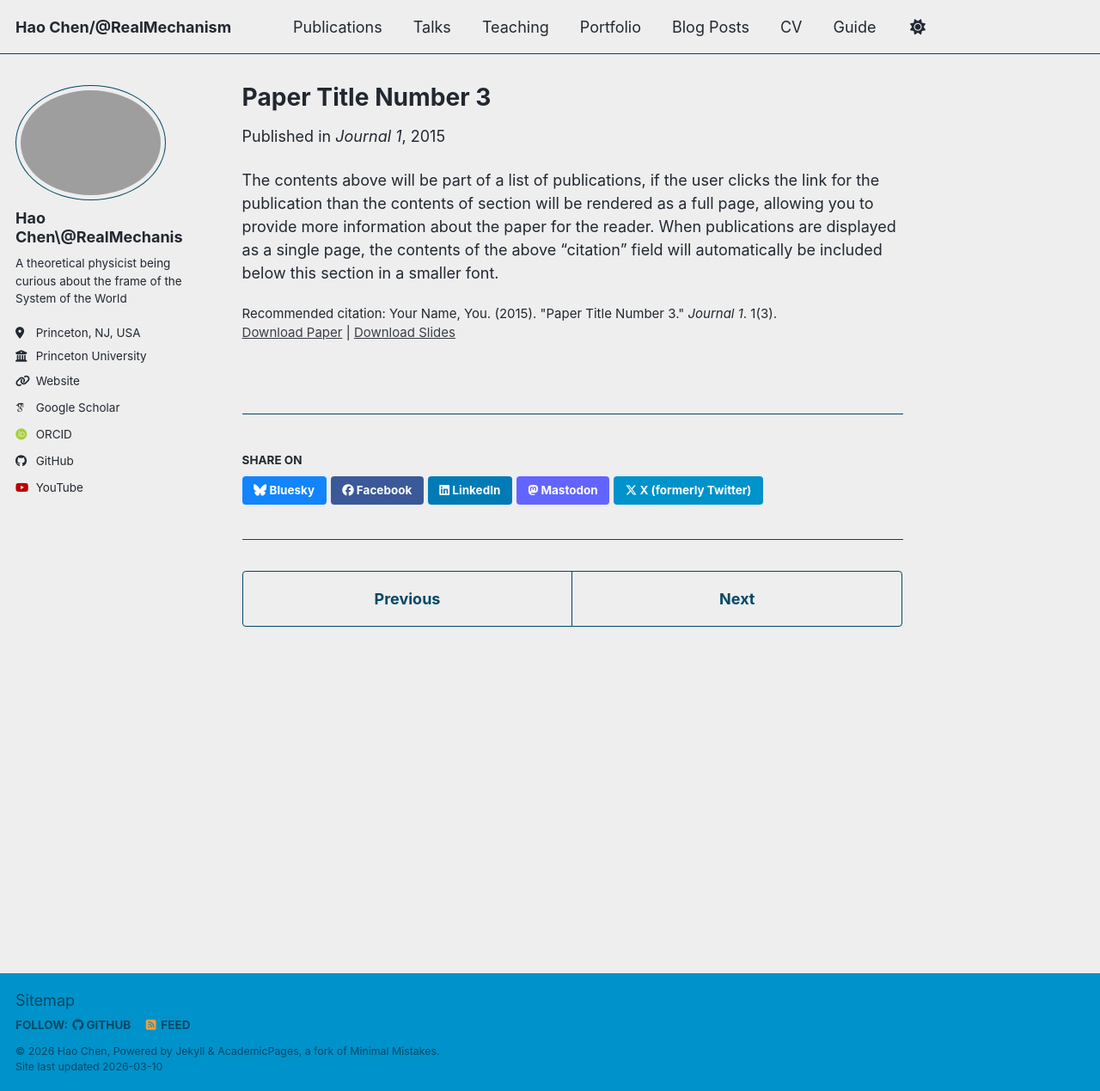
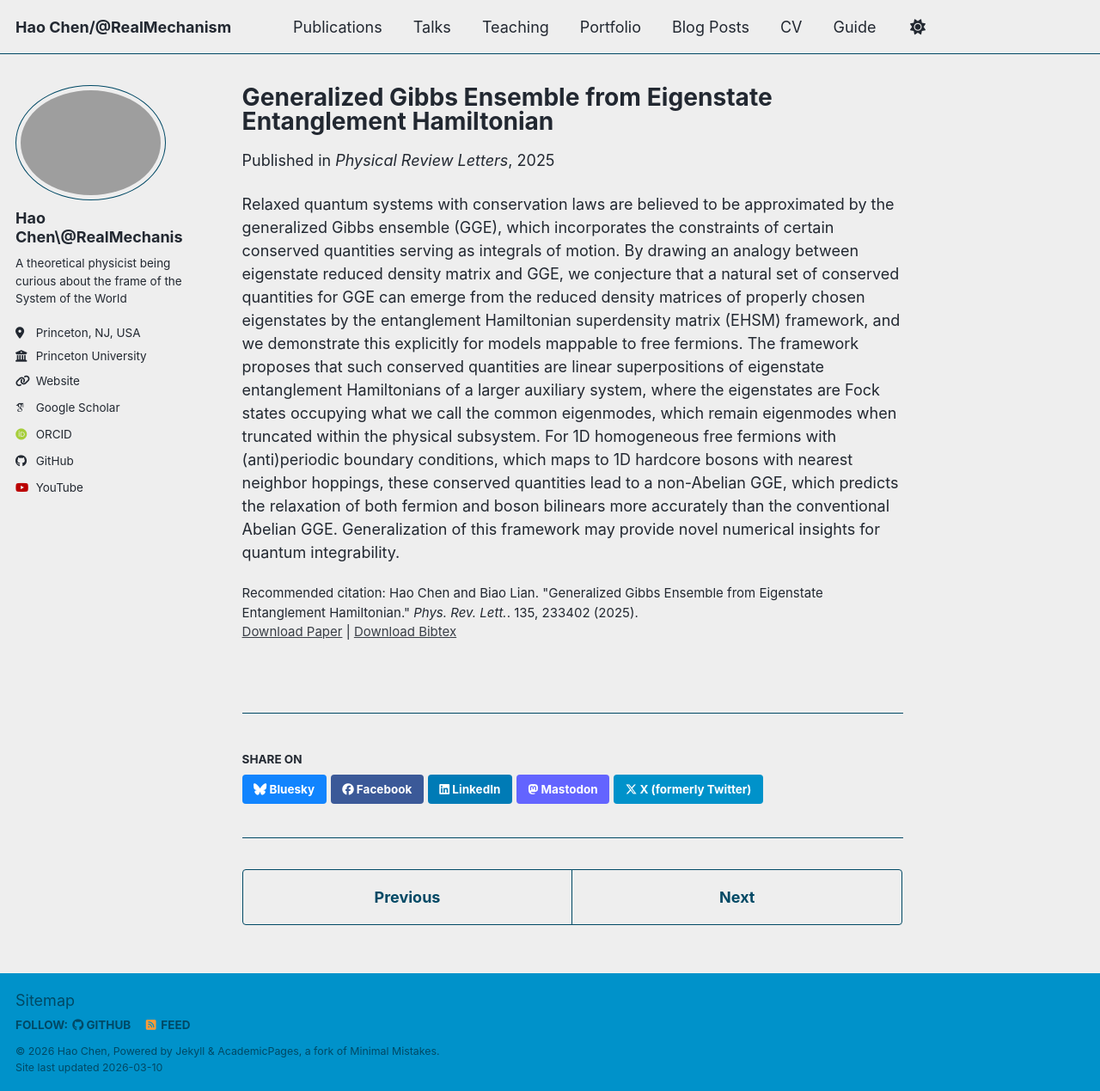
Before and after one commit to HCPrince/HCPrince.github.io, a Jekyll site: the page built from _publications/2015-10-01-paper-title-number-3.md, in a window 1280 px wide and 1269 px high. Shown: the whole window at 86% size. Built offline with Jekyll 4.4.1, drawn with Linux system fonts in a browser that asks for light colours; some web fonts are replaced; a script bundle is joined from its source files by our own code; library files that are not in the unit come from our copies.

Commit message:
Revise publication details for paper on GGE
Updated the publication details for the paper, including title, permalink, excerpt, date, venue, and citation. Added new URLs for the paper and BibTeX.

```diff
--- a/_publications/2015-10-01-paper-title-number-3.md
+++ b/_publications/2015-10-01-paper-title-number-3.md
@@ -1,14 +1,14 @@
 ---
-title: "Paper Title Number 3"
+title: "Generalized Gibbs Ensemble from Eigenstate Entanglement Hamiltonian"
 collection: publications
 category: manuscripts
-permalink: /publication/2015-10-01-paper-title-number-3
-excerpt: 'This paper is about the number 3. The number 4 is left for future work.'
-date: 2015-10-01
-venue: 'Journal 1'
-slidesurl: 'https://academicpages.github.io/files/slides3.pdf'
-paperurl: 'https://academicpages.github.io/files/paper3.pdf'
-citation: 'Your Name, You. (2015). &quot;Paper Title Number 3.&quot; <i>Journal 1</i>. 1(3).'
+permalink: /publication/EHSMGGE
+excerpt: 'This is my featured work on quantum thermalization.'
+date: 2025-12-05
+venue: 'Physical Review Letters'
+paperurl: 'https://journals.aps.org/prl/abstract/10.1103/dn82-y159'
+bibtexurl: 'https://arxiv.org/abs/2402.00939'
+citation: 'Hao Chen and Biao Lian. &quot;Generalized Gibbs Ensemble from Eigenstate Entanglement Hamiltonian.&quot; <i>Phys. Rev. Lett.</i>. 135, 233402 (2025).'
 ---
 
-The contents above will be part of a list of publications, if the user clicks the link for the publication than the contents of section will be rendered as a full page, allowing you to provide more information about the paper for the reader. When publications are displayed as a single page, the contents of the above "citation" field will automatically be included below this section in a smaller font.
+Relaxed quantum systems with conservation laws are believed to be approximated by the generalized Gibbs ensemble (GGE), which incorporates the constraints of certain conserved quantities serving as integrals of motion. By drawing an analogy between eigenstate reduced density matrix and GGE, we conjecture that a natural set of conserved quantities for GGE can emerge from the reduced density matrices of properly chosen eigenstates by the entanglement Hamiltonian superdensity matrix (EHSM) framework, and we demonstrate this explicitly for models mappable to free fermions. The framework proposes that such conserved quantities are linear superpositions of eigenstate entanglement Hamiltonians of a larger auxiliary system, where the eigenstates are Fock states occupying what we call the common eigenmodes, which remain eigenmodes when truncated within the physical subsystem. For 1D homogeneous free fermions with (anti)periodic boundary conditions, which maps to 1D hardcore bosons with nearest neighbor hoppings, these conserved quantities lead to a non-Abelian GGE, which predicts the relaxation of both fermion and boson bilinears more accurately than the conventional Abelian GGE. Generalization of this framework may provide novel numerical insights for quantum integrability.
```
